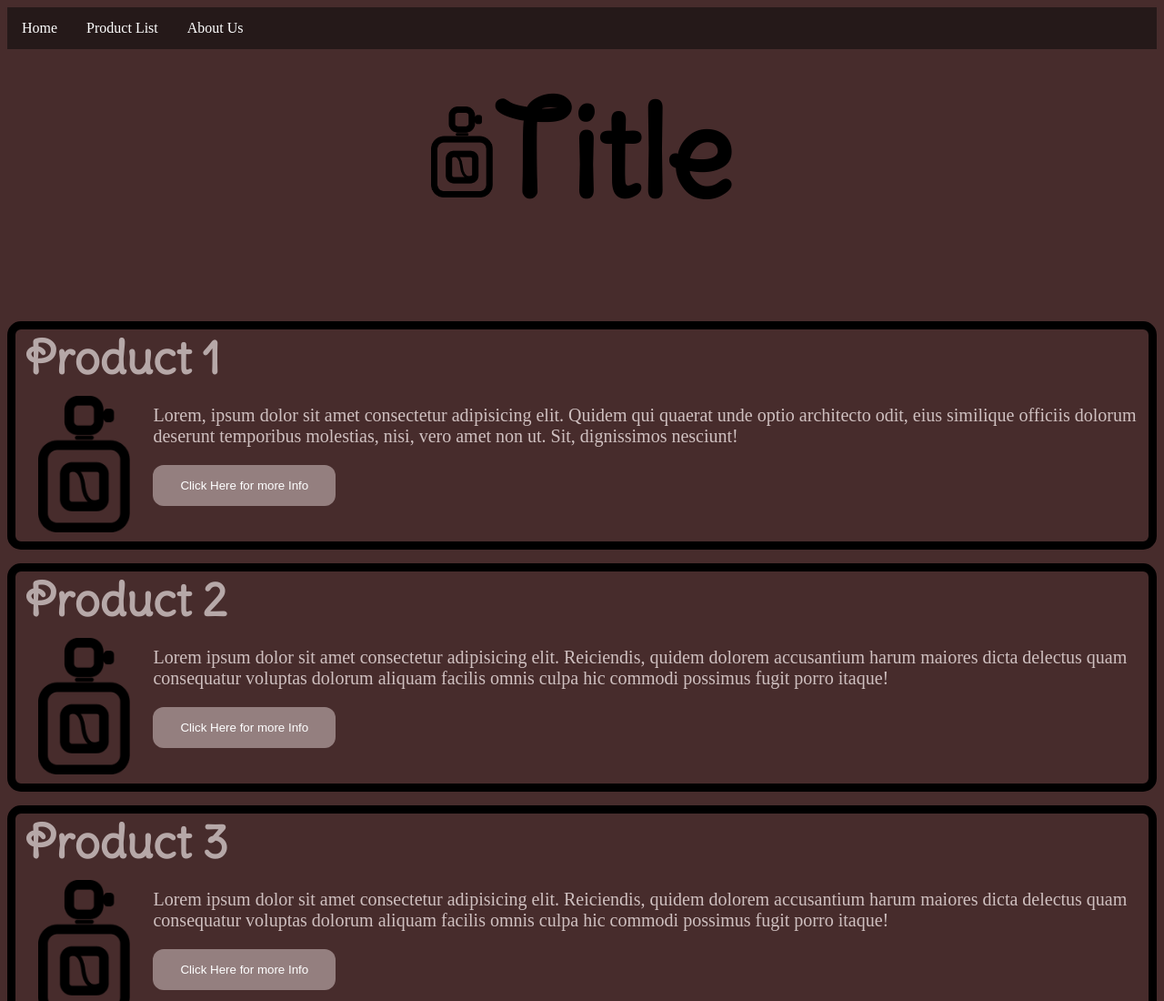
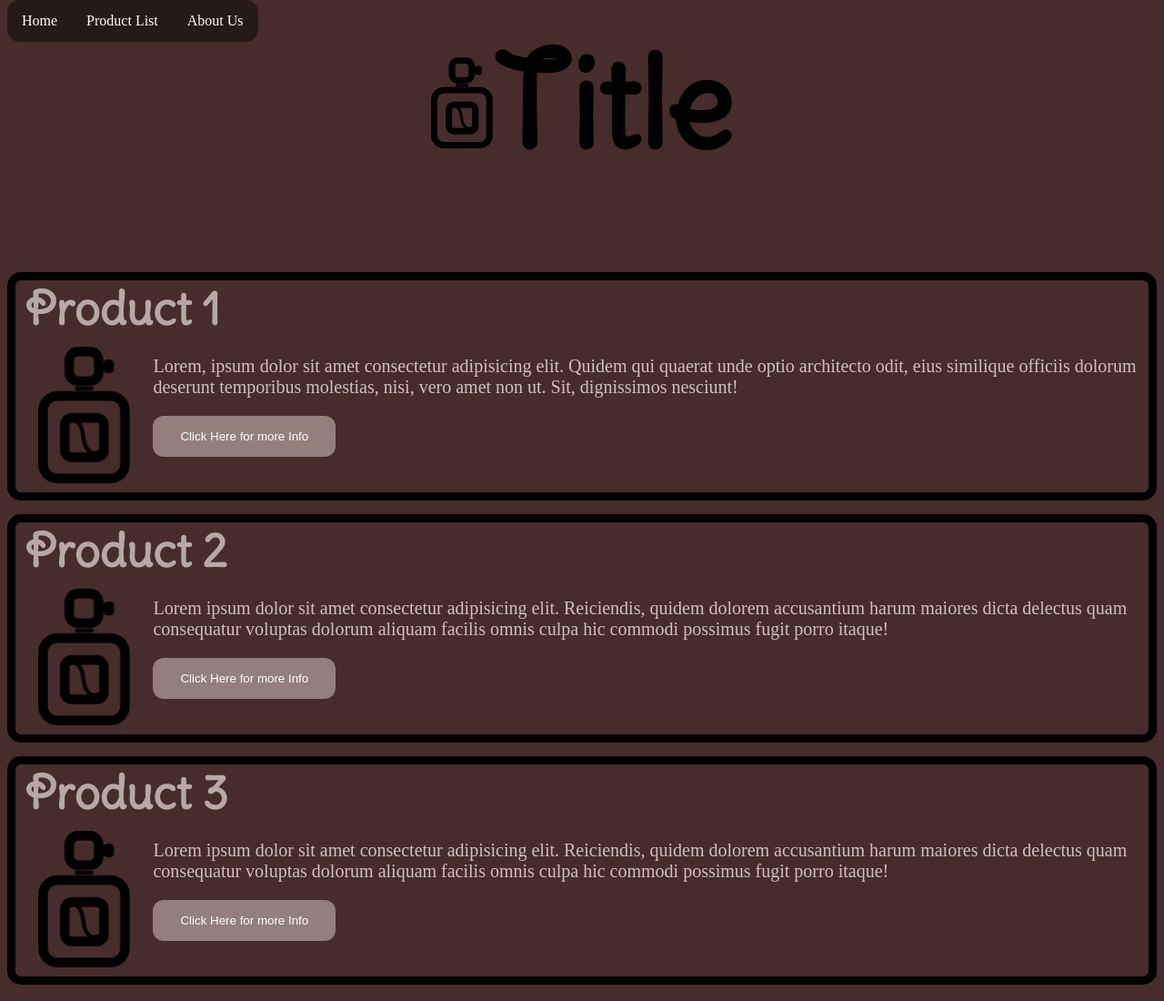
Before and after one commit to GasterZraggX/project-p5bk, a plain HTML site: page index.html in a window 1280 px wide. Shown: the top 1100 px of the page at 91% size. Drawn offline with Linux system fonts and the light colour scheme.

Commit message:
Add files via upload

```diff
--- a/mainpage.css
+++ b/mainpage.css
@@ -18,6 +18,9 @@ ul {
     padding: 0;
     overflow: hidden;
     background-color: rgb(37, 25, 25);
+    position: fixed;
+    top: 0;
+    border-radius: 14px;
 }
 li {
     float: left;
```
